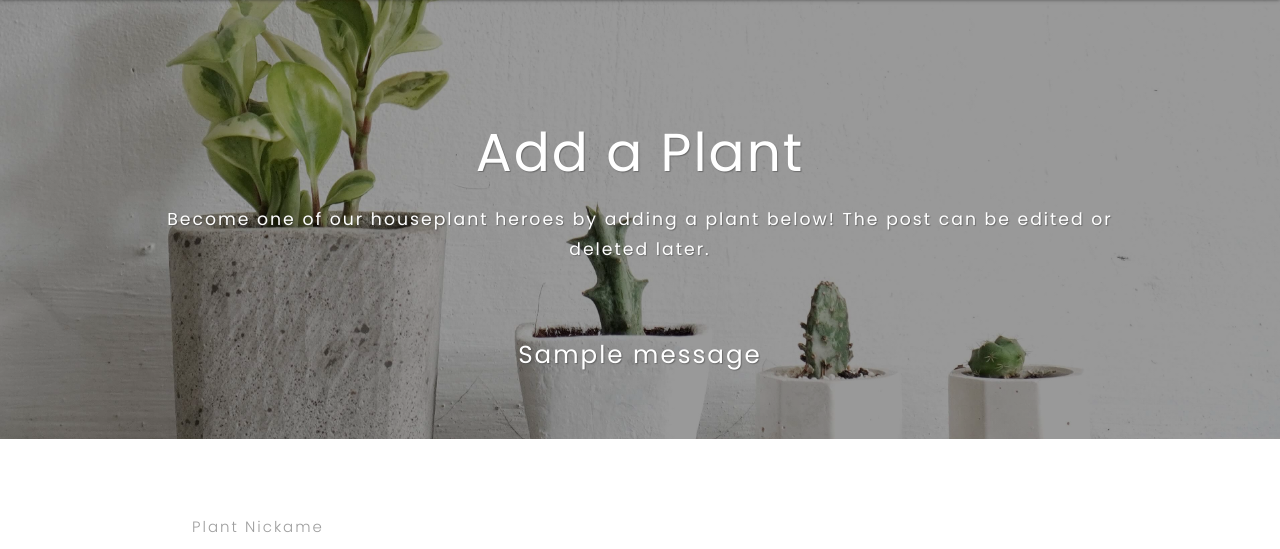
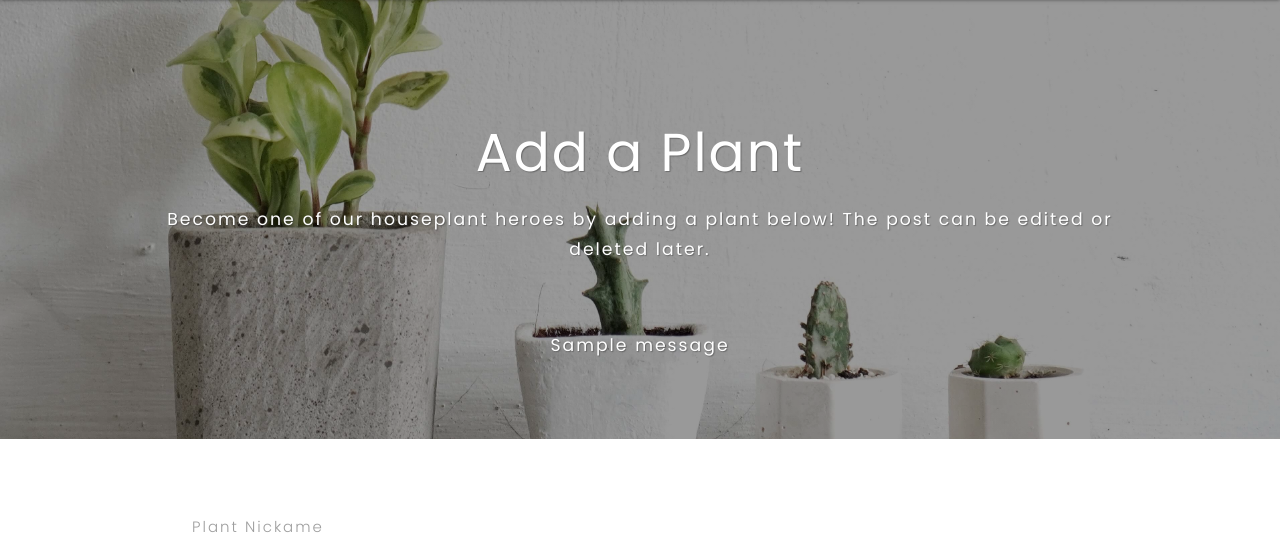
Before and after one commit to Code-Institute-Submissions/houseplant-heroes, a Flask app: page /add_plant in a window 1280 px wide. Shown: the part 65-614 px from the top of the page. Run offline with Flask 2, Linux system fonts and the light colour scheme; one stand-in notice (Sample message) is shown; a database or web service that is not in the repository returns one stand-in record (values such as "Sample title"); some libraries are stand-ins or nearby versions.

Commit message:
Remove flash-message padding

```diff
--- a/templates/base.html
+++ b/templates/base.html
@@ -138,7 +138,7 @@
         {% block heading %}{% endblock %}
       </h2>
       <!-- subheading -->
-      <h6 class="white-text text-shadow center-align line-height subheading ">
+      <h6 class="white-text text-shadow center-align line-height subheading">
         {% block subheading %}{% endblock %}
       </h6>
       <!-- hero image content -->
@@ -150,7 +150,7 @@
         {% with messages = get_flashed_messages() %} {% if messages %} {% for
         message in messages %}
         <div class="row center-align">
-          <h5 class="white-text text-shadow flash-messages">{{ message }}</h5>
+          <h6 class="white-text text-shadow">{{ message }}</h6>
         </div>
         {% endfor %} {% endif %} {% endwith %}
       </div>
```
